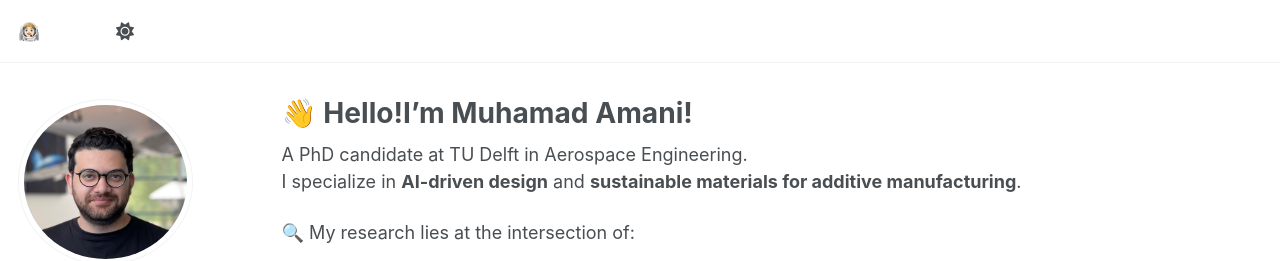
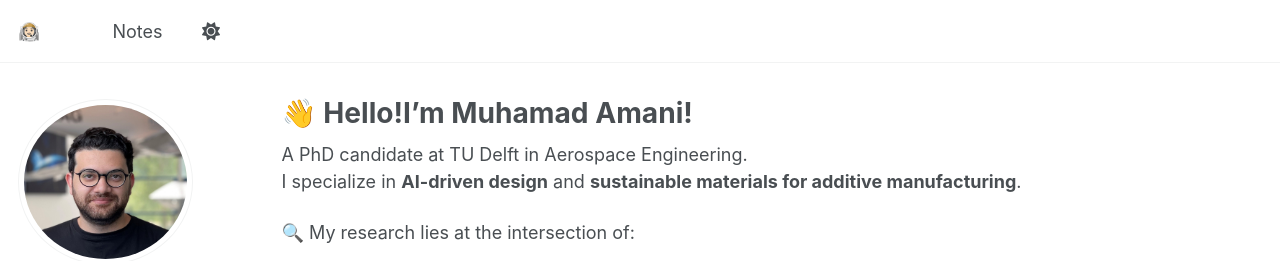
Before and after one commit to Muhamadamani/muhamadamani.github.io, a Jekyll site: the page built from _pages/about.md, in a window 1280 px wide. Shown: the top 261 px of the page. Built offline with Jekyll 4.4.1, drawn with Linux system fonts in a browser that asks for light colours; some web fonts are replaced; a script that is not in the unit is left out.

Commit message:
update navigation

```diff
--- a/_data/navigation.yml
+++ b/_data/navigation.yml
@@ -29,5 +29,8 @@ main:
   # - title: "CV"
   #   url: /cv-json/
 
+  - title: "Notes"
+    url: /BeyondLivingFibers/
+
   # - title: "Guide"
   #   url: /markdown/
```
